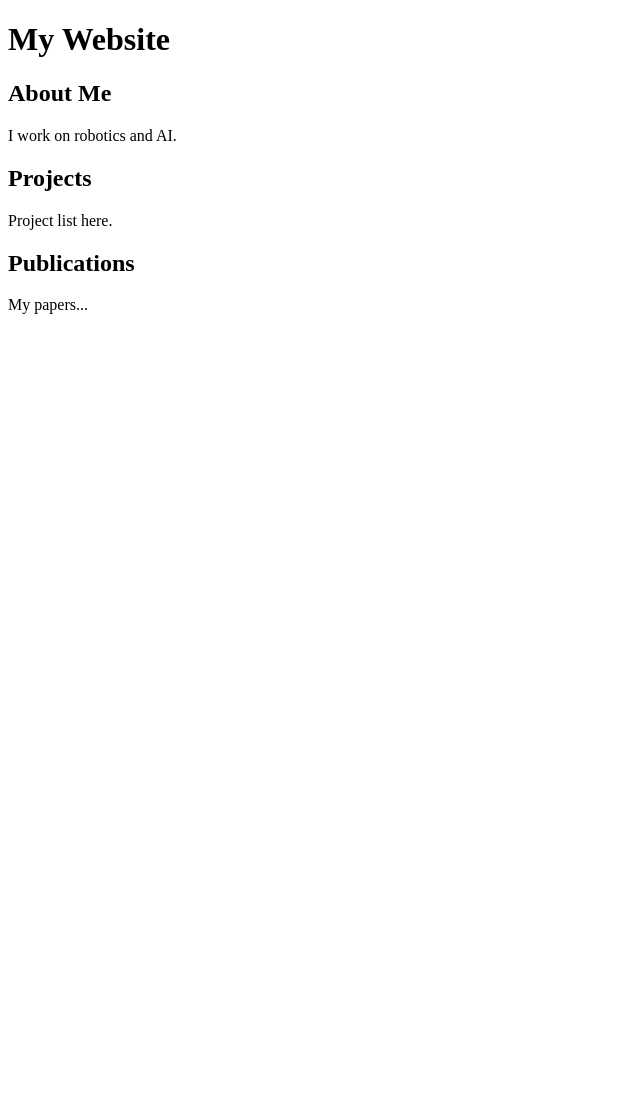
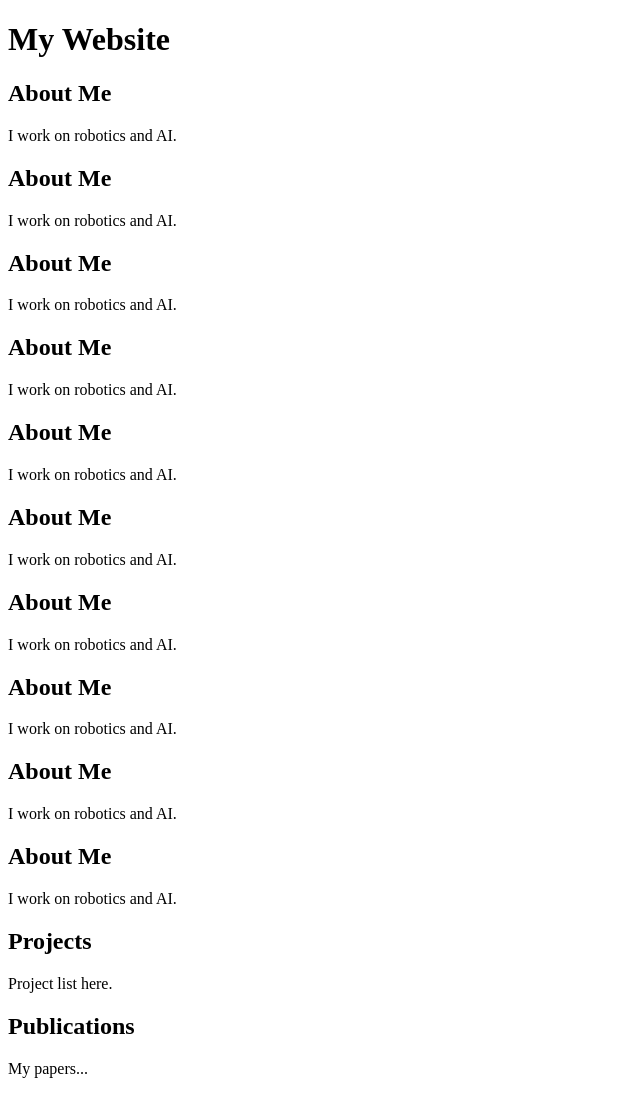
Before and after one commit to whY-note/whY-note-old.github.io, a Jekyll site: the page built from index.md, in a window 1280 px wide. Shown: the whole page, without its empty margins (0-640 px from the left). Built offline with Jekyll 4.4.1, drawn with Linux system fonts in a browser that asks for light colours; before the commit the page ends 900 px from its top, so only the background shows below that.

Commit message:
test scroll2

```diff
--- a/index.md
+++ b/index.md
@@ -4,6 +4,51 @@ title: Home
 ---
 
 # My Website
+
+<div class="section" data-aos="fade-up">
+  <h2>About Me</h2>
+  <p>I work on robotics and AI.</p>
+</div>
+
+<div class="section" data-aos="fade-up">
+  <h2>About Me</h2>
+  <p>I work on robotics and AI.</p>
+</div>
+
+<div class="section" data-aos="fade-up">
+  <h2>About Me</h2>
+  <p>I work on robotics and AI.</p>
+</div>
+
+<div class="section" data-aos="fade-up">
+  <h2>About Me</h2>
+  <p>I work on robotics and AI.</p>
+</div>
+
+<div class="section" data-aos="fade-up">
+  <h2>About Me</h2>
+  <p>I work on robotics and AI.</p>
+</div>
+
+<div class="section" data-aos="fade-up">
+  <h2>About Me</h2>
+  <p>I work on robotics and AI.</p>
+</div>
+
+<div class="section" data-aos="fade-up">
+  <h2>About Me</h2>
+  <p>I work on robotics and AI.</p>
+</div>
+
+<div class="section" data-aos="fade-up">
+  <h2>About Me</h2>
+  <p>I work on robotics and AI.</p>
+</div>
+
+<div class="section" data-aos="fade-up">
+  <h2>About Me</h2>
+  <p>I work on robotics and AI.</p>
+</div>
 
 <div class="section" data-aos="fade-up">
   <h2>About Me</h2>
```
